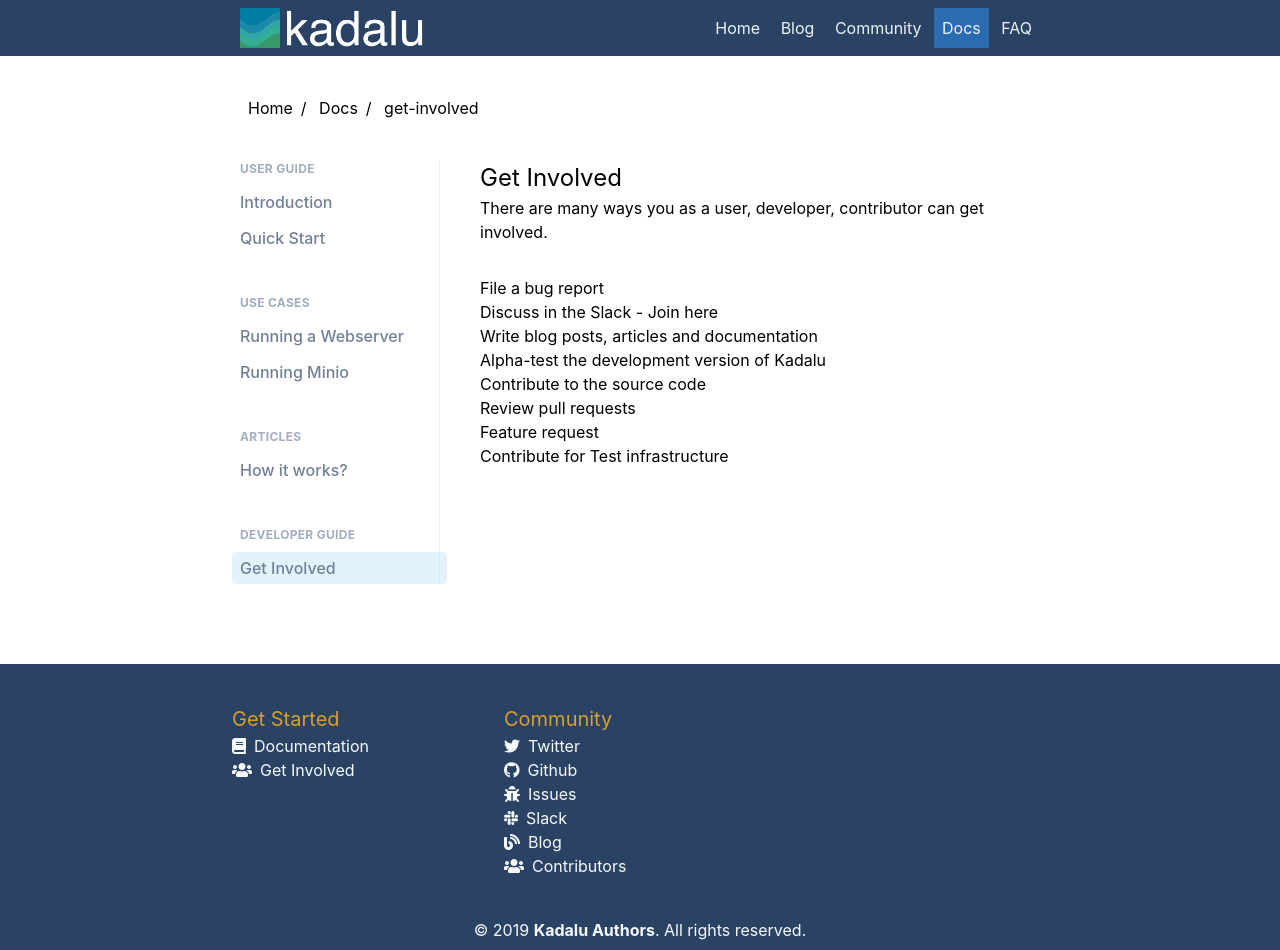
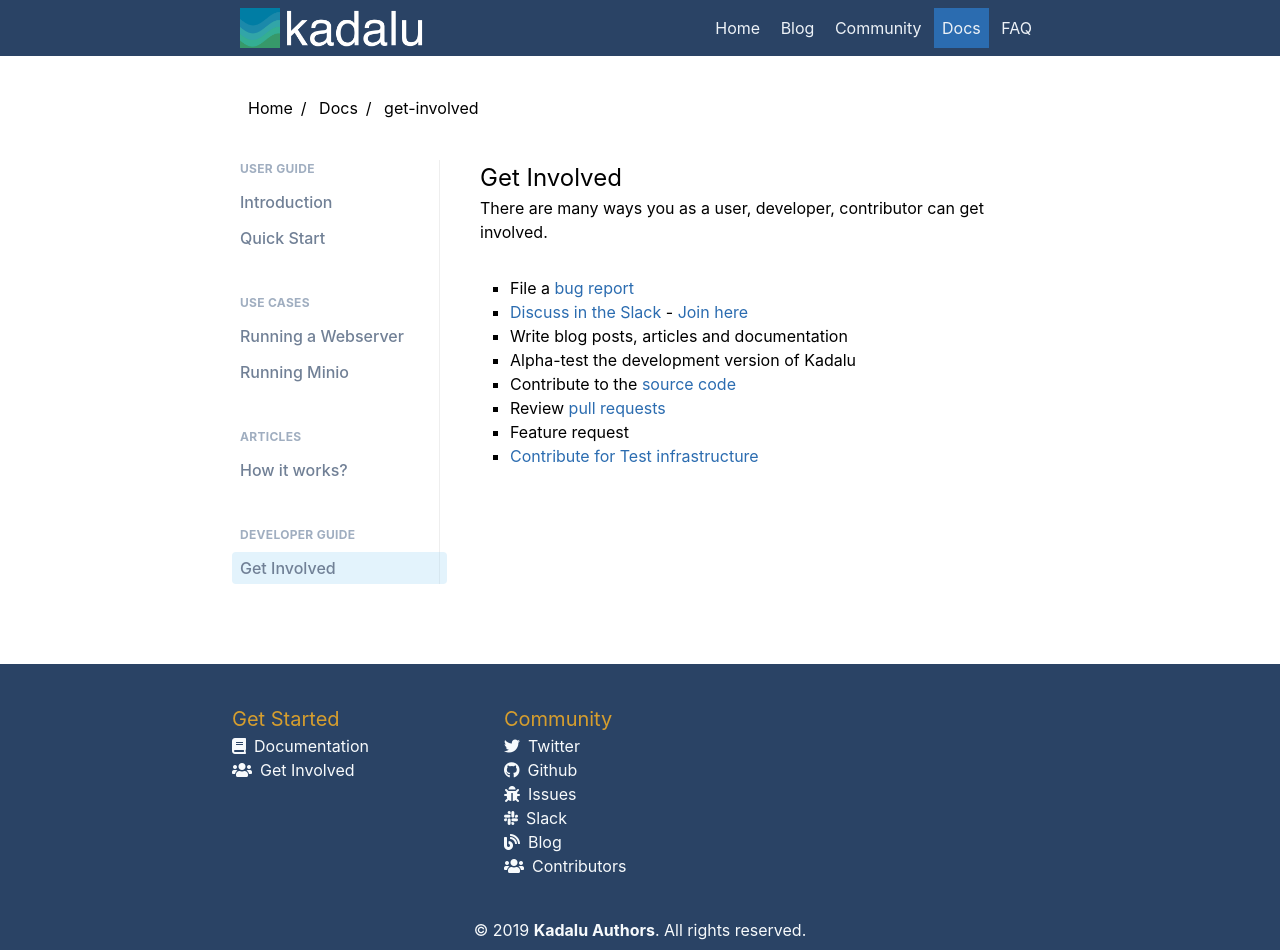
Before and after one commit to kadalu/kadalu.github.io, a Jekyll site: the page built from docs/get-involved.md, in a window 1280 px wide. Built offline with Jekyll 4.4.1, drawn with Linux system fonts in a browser that asks for light colours.

Commit message:
Fix link styles and List styles
Signed-off-by: Aravinda VK <mail@aravindavk.in>

```diff
--- a/docs/get-involved.md
+++ b/docs/get-involved.md
@@ -6,18 +6,11 @@ layout: docs
 
 There are many ways you as a user, developer, contributor can get involved.
 
-### File a [bug report](https://github.com/kadalu/kadalu/issues/new)
-
-### [Discuss in the Slack](https://kadalu.slack.com) - [Join here](https://join.slack.com/t/kadalu/shared_invite/enQtNzg1ODQ0MDA5NTM2LWMzMTc5ZTJmMjk4MzI0YWVhOGFlZTJjZjY5MDNkZWI0Y2VjMDBlNzVkZmI1NWViN2U3MDNlNDJhNjE5OTBlOGU)
-
-### Write blog posts, articles and documentation
-
-### Alpha-test the development version of Kadalu
-
-### Contribute to the [source code](https://github.com/kadalu/)
-
-### Review [pull requests](https://github.com/kadalu/kadalu/pulls)
-
-### Feature request
-
-### [Contribute for Test infrastructure](mailto:support@kadalu.io)
+- File a [bug report](https://github.com/kadalu/kadalu/issues/new)
+- [Discuss in the Slack](https://kadalu.slack.com) - [Join here](https://join.slack.com/t/kadalu/shared_invite/enQtNzg1ODQ0MDA5NTM2LWMzMTc5ZTJmMjk4MzI0YWVhOGFlZTJjZjY5MDNkZWI0Y2VjMDBlNzVkZmI1NWViN2U3MDNlNDJhNjE5OTBlOGU)
+- Write blog posts, articles and documentation
+- Alpha-test the development version of Kadalu
+- Contribute to the [source code](https://github.com/kadalu/)
+- Review [pull requests](https://github.com/kadalu/kadalu/pulls)
+- Feature request
+- [Contribute for Test infrastructure](mailto:support@kadalu.io)
--- a/static/css/app.css
+++ b/static/css/app.css
@@ -81,3 +81,22 @@
     overflow: auto;
     padding: 1rem;
 }
+
+.content a{
+    color: #2b6cb0;
+}
+
+.content a:hover {
+    color:#F56565;
+}
+
+.content ul {
+    list-style-type: square;
+    margin-left: 30px;
+    margin-bottom: 1rem;
+}
+.content ol {
+    list-style-type: decimal;
+    margin-left: 30px;
+    margin-bottom: 1rem;
+}
```
